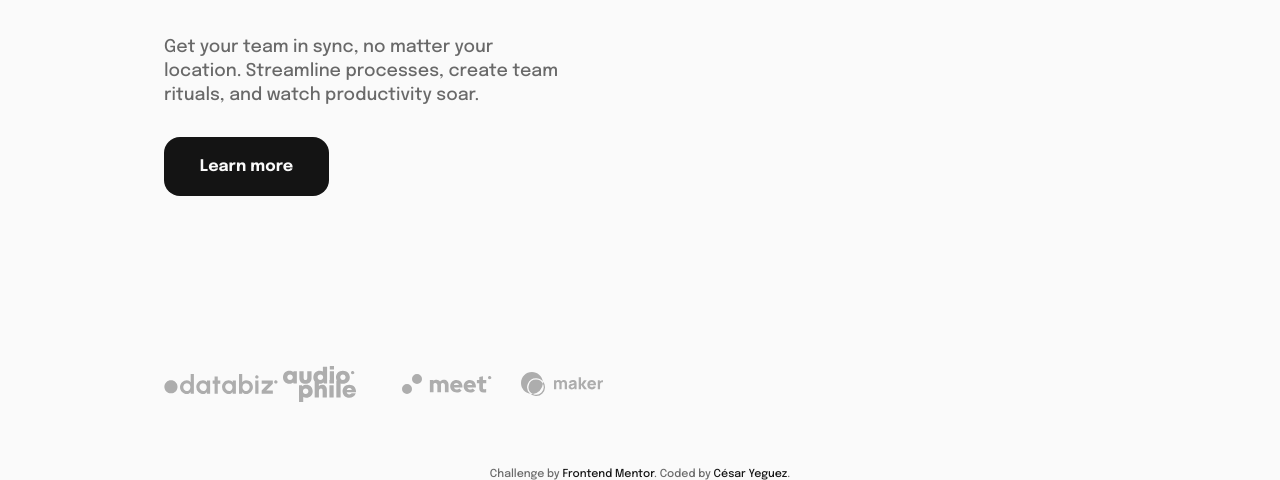
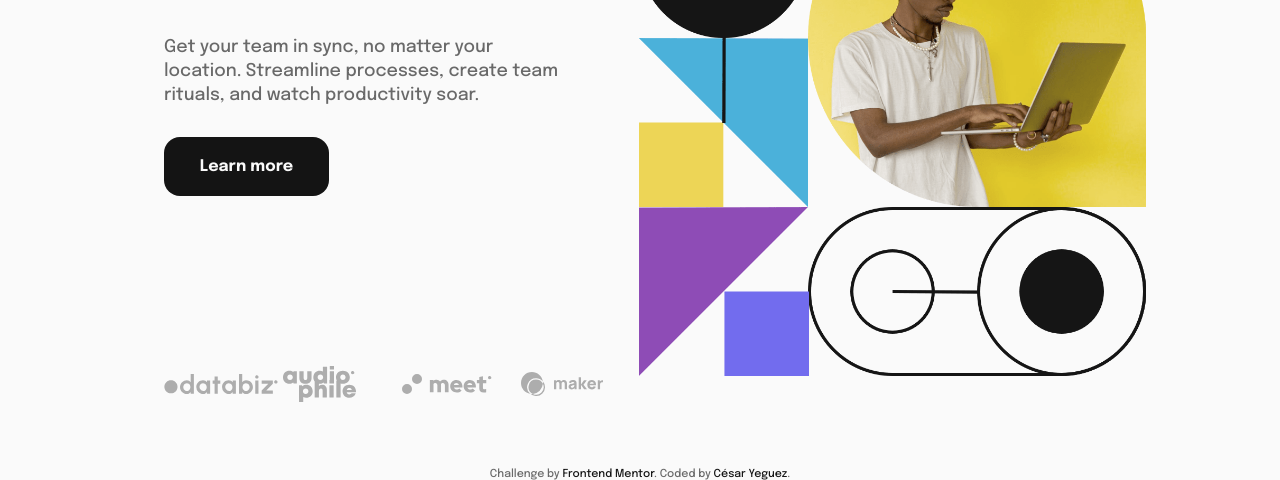
Before and after one commit to cyeguez/Intro-section-with-dropdown-navigation, a plain HTML site: page index.html in a window 1280 px wide. Shown: the part 442-922 px from the top of the page. Drawn offline with Linux system fonts and the light colour scheme.

Commit message:
fit(correccion de ruta del heroe)

```diff
--- a/scss/component/_main.scss
+++ b/scss/component/_main.scss
@@ -3,7 +3,7 @@
   &__hero {
     width: 100%;
     height: 18.75rem;
-    background-image: url("./assets/images/image-hero-mobile.png");
+    background-image: url("../assets/images/image-hero-mobile.png");
     background-repeat: no-repeat;
     background-size: cover;
   }
@@ -66,7 +66,7 @@
     .content__hero {
       width: 100%;
       height: 100%;
-      background-image: url("./assets/images/image-hero-desktop.png");
+      background-image: url("../assets/images/image-hero-desktop.png");
       background-size: contain;
       background-position: center;
       order: 1;
@@ -92,7 +92,6 @@
         text-align: start;
         font-size: 1.1em;
         padding-inline: 0;
-
       }
       &__btn {
         width: 165px;
```
Also changed, not shown: css/style.css, 1 other file.
